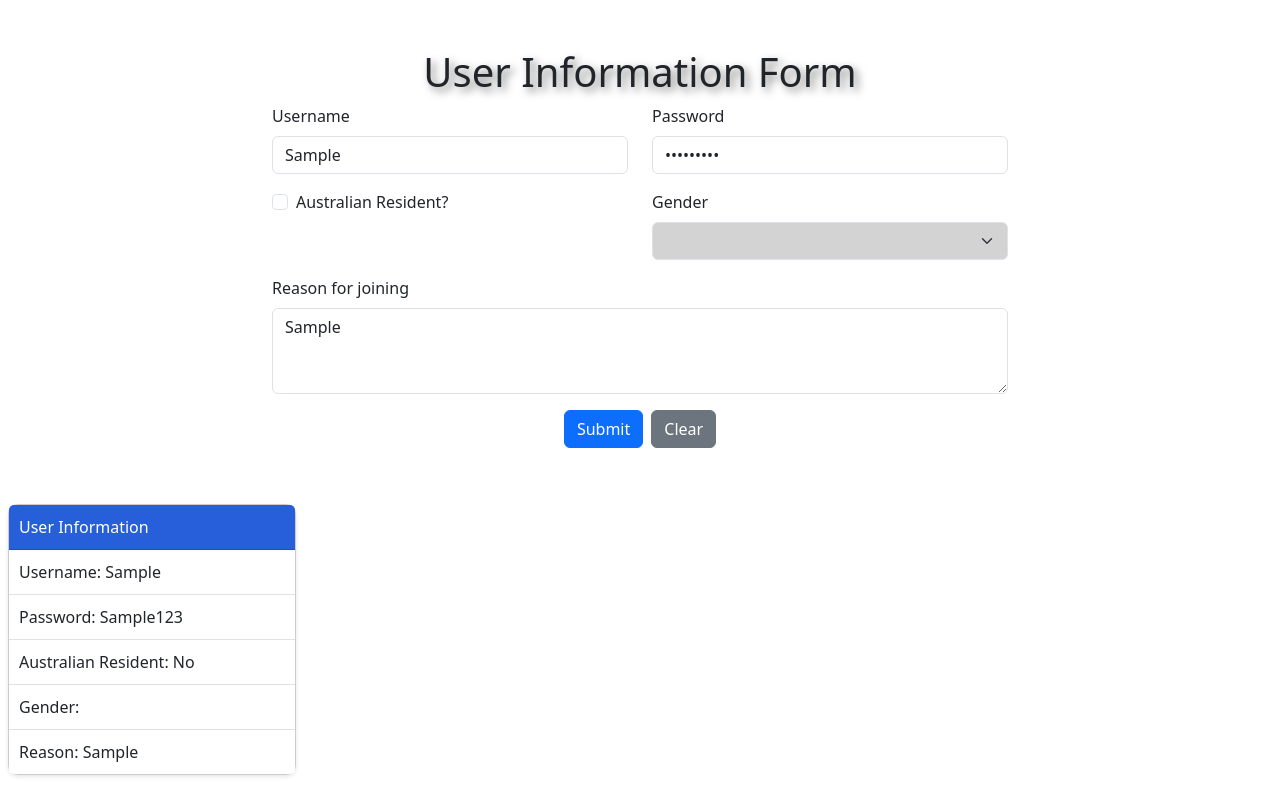
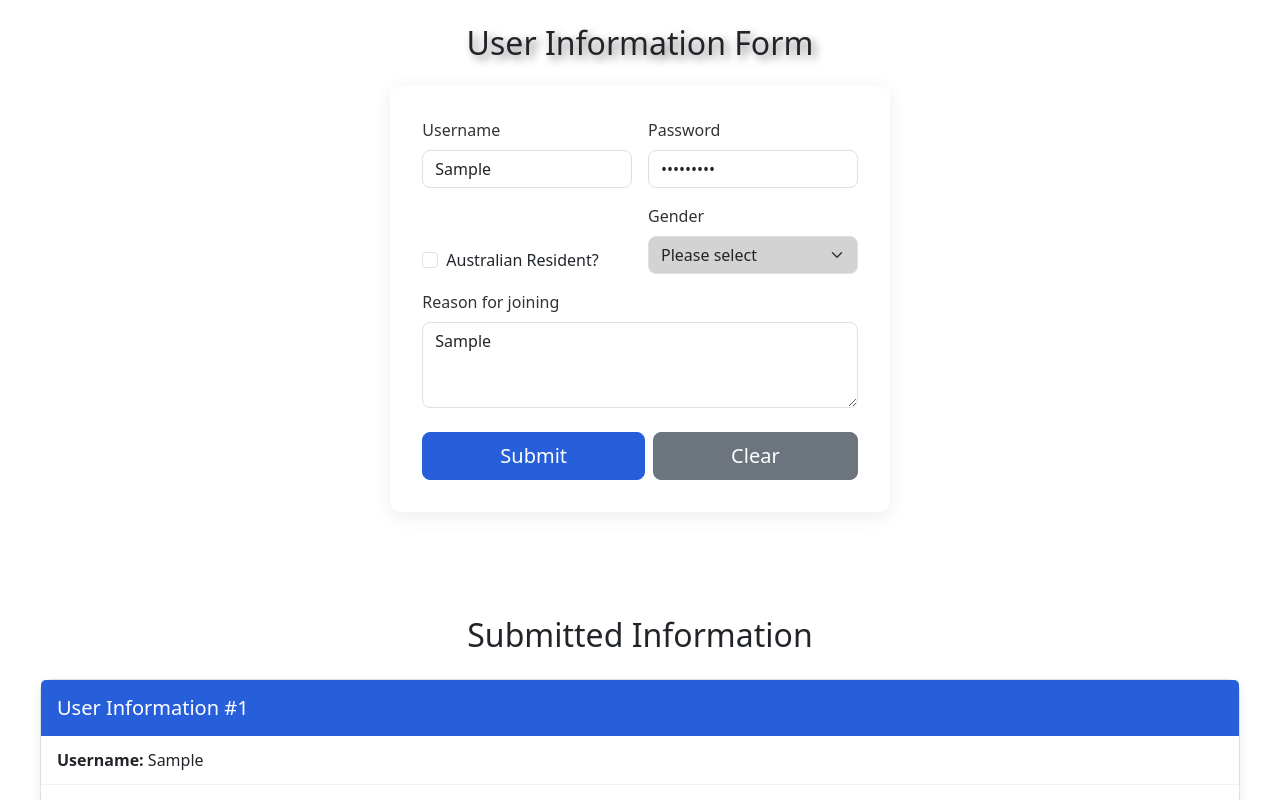
Before and after one commit to jgao0062/jgao-library, a Vue app: page / in a window 1280 px wide. Both pictures are taken after typing "Sample", "Sample123", "Sample" into the empty fields and a click on the button "Submit". Shown: the top 800 px of the page. Built offline with nearby package versions, Linux system fonts and the light colour scheme.

Commit message:
Activity 3.7 completed

```diff
--- a/src/components/Form.vue
+++ b/src/components/Form.vue
@@ -1,69 +1,95 @@
 <template>
-  <div class="container mt-5">
-    <div class="row">
-      <div class="col-md-8 offset-md-2">
-        <h1 class="text-center">User Information Form</h1>
+  <div class="container-fluid px-3 px-md-4 py-4">
+    <div class="row justify-content-center">
+      <div class="col-12 col-sm-10 col-md-8 col-lg-6 col-xl-5">
+        <h1 class="text-center mb-4 fs-2 fs-md-1">User Information Form</h1>
+        <div class="form-container">
           <form @submit.prevent="submitForm">
-          <div class="row mb-3">
-            <div class="col-md-6">
+            <!-- Username and Password Row -->
+            <div class="row g-3 mb-3">
+              <div class="col-12 col-sm-6">
                 <label for="username" class="form-label">Username</label>
                 <input type="text" class="form-control" id="username" v-model="formData.username">
               </div>
-            <div class="col-md-6">
+              <div class="col-12 col-sm-6">
                 <label for="password" class="form-label">Password</label>
                 <input type="password" class="form-control" id="password" v-model="formData.password">
               </div>
             </div>
-          <div class="row mb-3">
-            <div class="col-md-6">
+
+            <!-- Checkbox and Gender Row -->
+            <div class="row g-3 mb-3">
+              <div class="col-12 col-sm-6 d-flex align-items-end">
                 <div class="form-check">
                   <input type="checkbox" class="form-check-input" id="isAustralian" v-model="formData.isAustralian">
                   <label class="form-check-label" for="isAustralian">Australian Resident?</label>
                 </div>
               </div>
-            <div class="col-md-6">
+              <div class="col-12 col-sm-6">
                 <label for="gender" class="form-label">Gender</label>
                 <select class="form-select" id="gender" v-model="formData.gender">
+                  <option value="">Please select</option>
                   <option value="male">Male</option>
                   <option value="female">Female</option>
                   <option value="other">Other</option>
                 </select>
               </div>
             </div>
-          <div class="mb-3">
+
+            <!-- Reason Textarea -->
+            <div class="mb-4">
               <label for="reason" class="form-label">Reason for joining</label>
               <textarea class="form-control" id="reason" rows="3" v-model="formData.reason"></textarea>
             </div>
-          <div class="text-center">
-            <button type="submit" class="btn btn-primary me-2">Submit</button>
-            <button type="button" class="btn btn-secondary" @click="clearForm">Clear</button>
+
+            <!-- Buttons -->
+            <div class="d-grid gap-2 d-sm-flex justify-content-sm-center">
+              <button type="submit" class="btn btn-primary btn-lg flex-sm-fill">Submit</button>
+              <button type="button" class="btn btn-secondary btn-lg flex-sm-fill" @click="clearForm">Clear</button>
             </div>
           </form>
         </div>
       </div>
     </div>
-  <div class="row mt-5" v-if="submittedCards.length">
-   <div class="d-flex flex-wrap justify-content-start">
-      <div v-for="(card, index) in submittedCards" :key="index" class="card m-2" style="width: 18rem;">
+  </div>
+
+  <!-- Cards Section -->
+  <div class="container-fluid px-3 px-md-4" v-if="submittedCards.length">
+    <div class="row justify-content-center mt-5">
+      <div class="col-12">
+        <h2 class="text-center mb-4">Submitted Information</h2>
+        <div class="cards-container">
+          <div v-for="(card, index) in submittedCards" :key="index" class="card-item">
+            <div class="card">
               <div class="card-header">
-            User Information
+                <h5 class="mb-0">User Information #{{ index + 1 }}</h5>
               </div>
               <ul class="list-group list-group-flush">
-            <li class="list-group-item">Username: {{ card.username }}</li>
-            <li class="list-group-item">Password: {{ card.password }}</li>
-            <li class="list-group-item">Australian Resident: {{ card.isAustralian ? 'Yes' : 'No' }}</li>
-            <li class="list-group-item">Gender: {{ card.gender }}</li>
-            <li class="list-group-item">Reason: {{ card.reason }}</li>
+                <li class="list-group-item">
+                  <strong>Username:</strong> {{ card.username }}
+                </li>
+                <li class="list-group-item">
+                  <strong>Password:</strong> {{ card.password }}
+                </li>
+                <li class="list-group-item">
+                  <strong>Australian Resident:</strong> {{ card.isAustralian ? 'Yes' : 'No' }}
+                </li>
+                <li class="list-group-item">
+                  <strong>Gender:</strong> {{ card.gender }}
+                </li>
+                <li class="list-group-item">
+                  <strong>Reason:</strong> {{ card.reason }}
+                </li>
               </ul>
             </div>
           </div>
         </div>
-
+      </div>
+    </div>
+  </div>
 </template>
 
-
 <script setup>
-// Our logic will go here
 import { ref } from 'vue';
 
 const formData = ref({
@@ -91,24 +117,164 @@ const clearForm = () => {
     gender: ''
   };
 };
-
-
 </script>
 
 <style scoped>
-/* Our logic will go here */
-   .card {
-   border: 1px solid #ccc;
-   border-radius: 10px;
-   box-shadow: 0 2px 4px rgba(0, 0, 0, 0.1);
+/* Form Container */
+.form-container {
+  background: #ffffff;
+  border-radius: 12px;
+  box-shadow: 0 4px 20px rgba(0, 0, 0, 0.08);
+  padding: 2rem;
+  margin-bottom: 2rem;
 }
+
+/* Responsive form controls */
+.form-control,
+.form-select {
+  border-radius: 8px;
+  border: 1px solid #e0e0e0;
+  transition: all 0.3s ease;
+}
+
+.form-control:focus,
+.form-select:focus {
+  border-color: #275FDA;
+  box-shadow: 0 0 0 0.2rem rgba(39, 95, 218, 0.15);
+}
+
+/* Button responsive styling */
+.btn {
+  border-radius: 8px;
+  font-weight: 500;
+  transition: all 0.3s ease;
+  min-height: 48px;
+}
+
+.btn-primary {
+  background-color: #275FDA;
+  border-color: #275FDA;
+}
+
+.btn-primary:hover {
+  background-color: #1e4eb8;
+  border-color: #1e4eb8;
+}
+
+.btn-secondary {
+  background-color: #6c757d;
+  border-color: #6c757d;
+}
+
+.btn-secondary:hover {
+  background-color: #545b62;
+  border-color: #545b62;
+}
+
+/* Cards container responsive layout */
+.cards-container {
+  display: grid;
+  grid-template-columns: repeat(auto-fill, minmax(300px, 1fr));
+  gap: 1.5rem;
+  padding: 0 1rem;
+}
+
+.card-item .card {
+  border: 1px solid #e0e0e0;
+  border-radius: 12px;
+  box-shadow: 0 4px 12px rgba(0, 0, 0, 0.08);
+  transition: transform 0.3s ease, box-shadow 0.3s ease;
+  height: 100%;
+}
+
+.card-item .card:hover {
+  transform: translateY(-2px);
+  box-shadow: 0 8px 25px rgba(0, 0, 0, 0.12);
+}
+
 .card-header {
   background-color: #275FDA;
   color: white;
-   padding: 10px;
-   border-radius: 10px 10px 0 0;
+  padding: 1rem;
+  border-radius: 12px 12px 0 0;
+  border-bottom: none;
 }
+
 .list-group-item {
-   padding: 10px;
+  padding: 0.75rem 1rem;
+  border-color: #f0f0f0;
+}
+
+.list-group-item:last-child {
+  border-bottom-left-radius: 12px;
+  border-bottom-right-radius: 12px;
+}
+
+/* Mobile optimizations */
+@media (max-width: 576px) {
+  .form-container {
+    padding: 1.5rem;
+    margin: 0 0.5rem 2rem;
+    border-radius: 8px;
+  }
+
+  .cards-container {
+    grid-template-columns: 1fr;
+    padding: 0;
+  }
+
+  .card-item .card {
+    border-radius: 8px;
+  }
+
+  .card-header {
+    border-radius: 8px 8px 0 0;
+    padding: 0.75rem;
+  }
+
+  .btn {
+    min-height: 44px;
+    font-size: 0.95rem;
+  }
+}
+
+/* Tablet adjustments */
+@media (min-width: 577px) and (max-width: 768px) {
+  .cards-container {
+    grid-template-columns: repeat(auto-fit, minmax(280px, 1fr));
+  }
+}
+
+/* Large screens */
+@media (min-width: 1200px) {
+  .cards-container {
+    grid-template-columns: repeat(auto-fit, minmax(350px, 1fr));
+  }
+}
+
+/* Focus and accessibility */
+.form-check-input:focus {
+  box-shadow: 0 0 0 0.2rem rgba(39, 95, 218, 0.15);
+}
+
+.form-label {
+  font-weight: 500;
+  color: #333;
+}
+
+/* Animation for form submission */
+.card-item {
+  animation: slideIn 0.5s ease-out;
+}
+
+@keyframes slideIn {
+  from {
+    opacity: 0;
+    transform: translateY(20px);
+  }
+  to {
+    opacity: 1;
+    transform: translateY(0);
+  }
 }
 </style>
```
Lines whose indentation alone changed are shown as unchanged.
